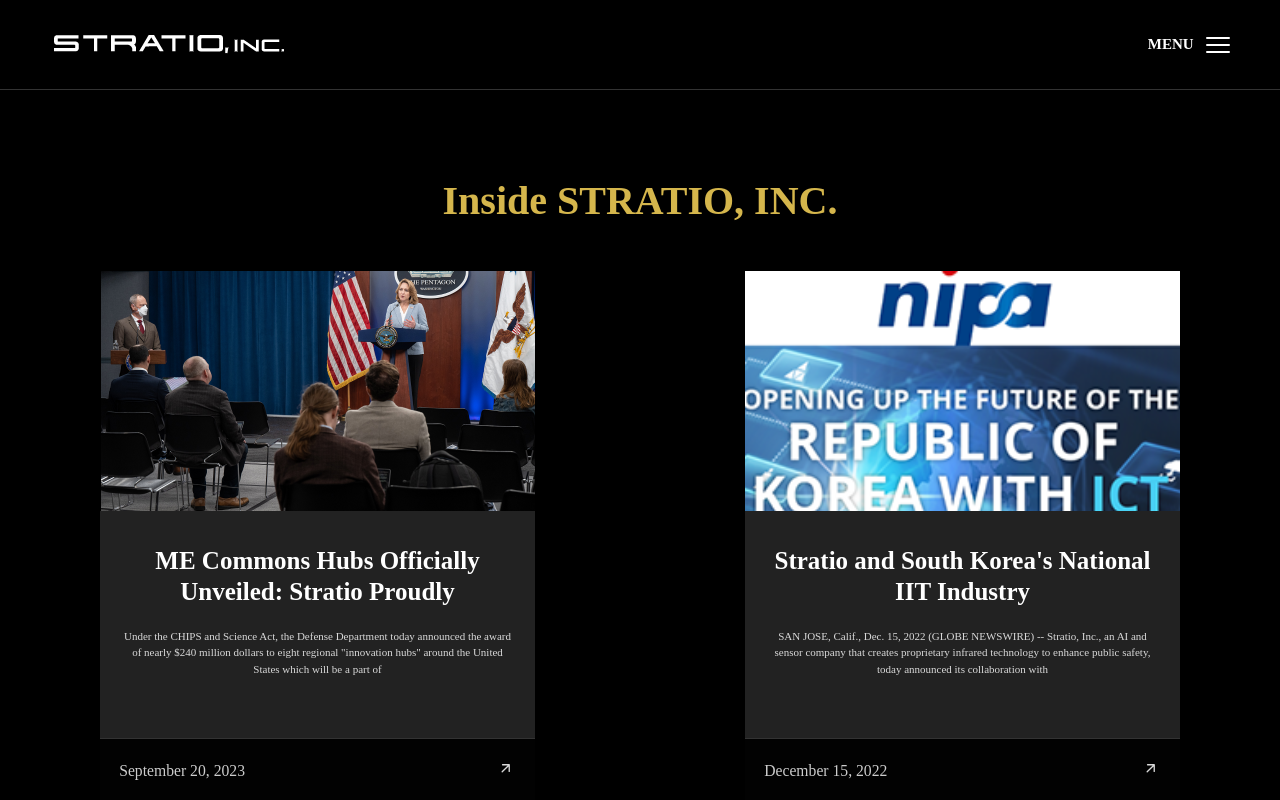
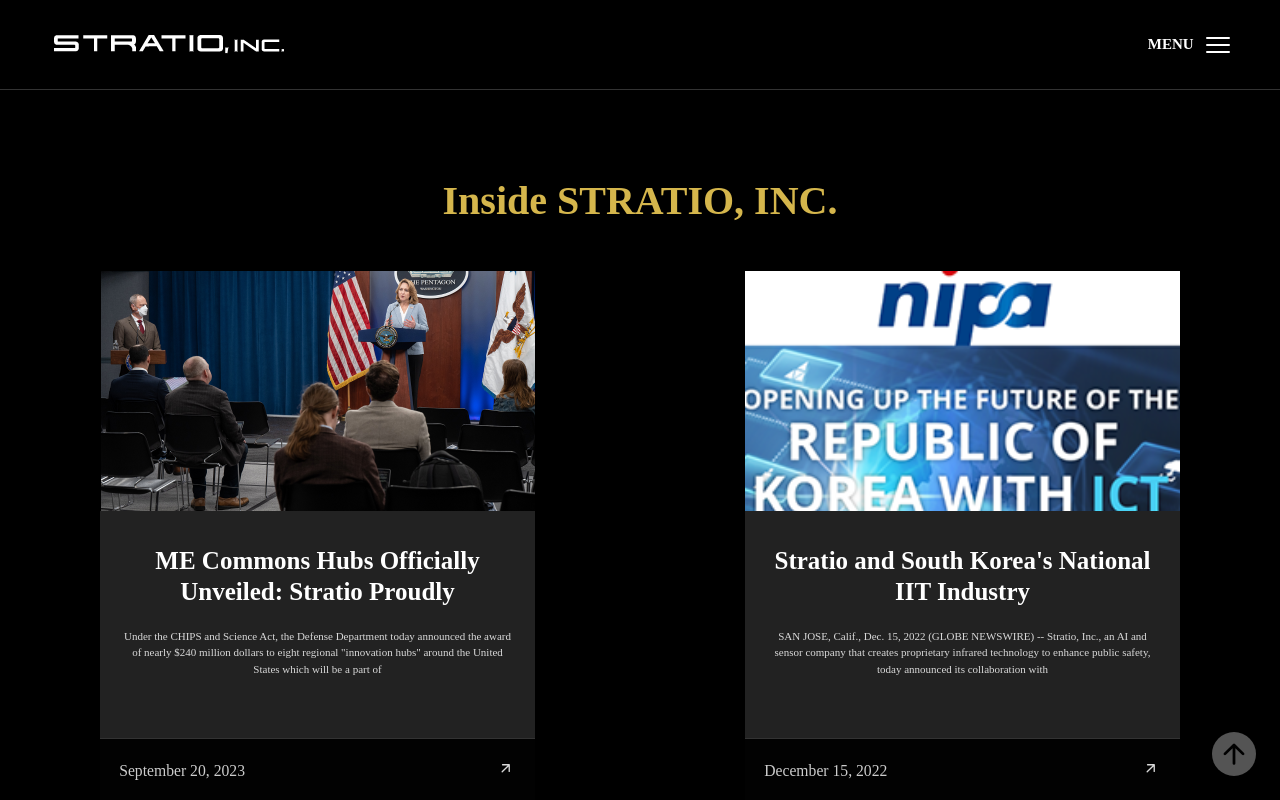
Before and after one commit to MoeThetPanHnin/stratiohomepage, a React (Vite) app: page /news in a window 1280 px wide. Shown: the top 800 px of the page. Built offline with nearby package versions, Linux system fonts and the light colour scheme.

Commit message:
fixed the footer

```diff
--- a/src/App.css
+++ b/src/App.css
@@ -348,7 +348,9 @@
 /* Phone */
 @media (max-width: 480px) {
   .footer-logo {
-    display: none;
+    display: block !important;
+    width: 150px;
+    margin: 0 0 1rem 0;
   }
   .footer-copyright {
     font-size: 0.8rem;
@@ -393,6 +395,7 @@
 .social-icons {
   display: flex;
   gap: 0.7rem;
+  margin-right: 56px;
 }
 
 .icon-box img {
@@ -420,8 +423,10 @@
   margin-left: 0.5rem;
   transition: background 0.2s;
   cursor: pointer;
-  position: relative;
-  z-index: 200;
+  position: fixed;
+  right: 24px;
+  bottom: 24px;
+  z-index: 9999;
   box-shadow: none;
   outline: none;
 }
```
